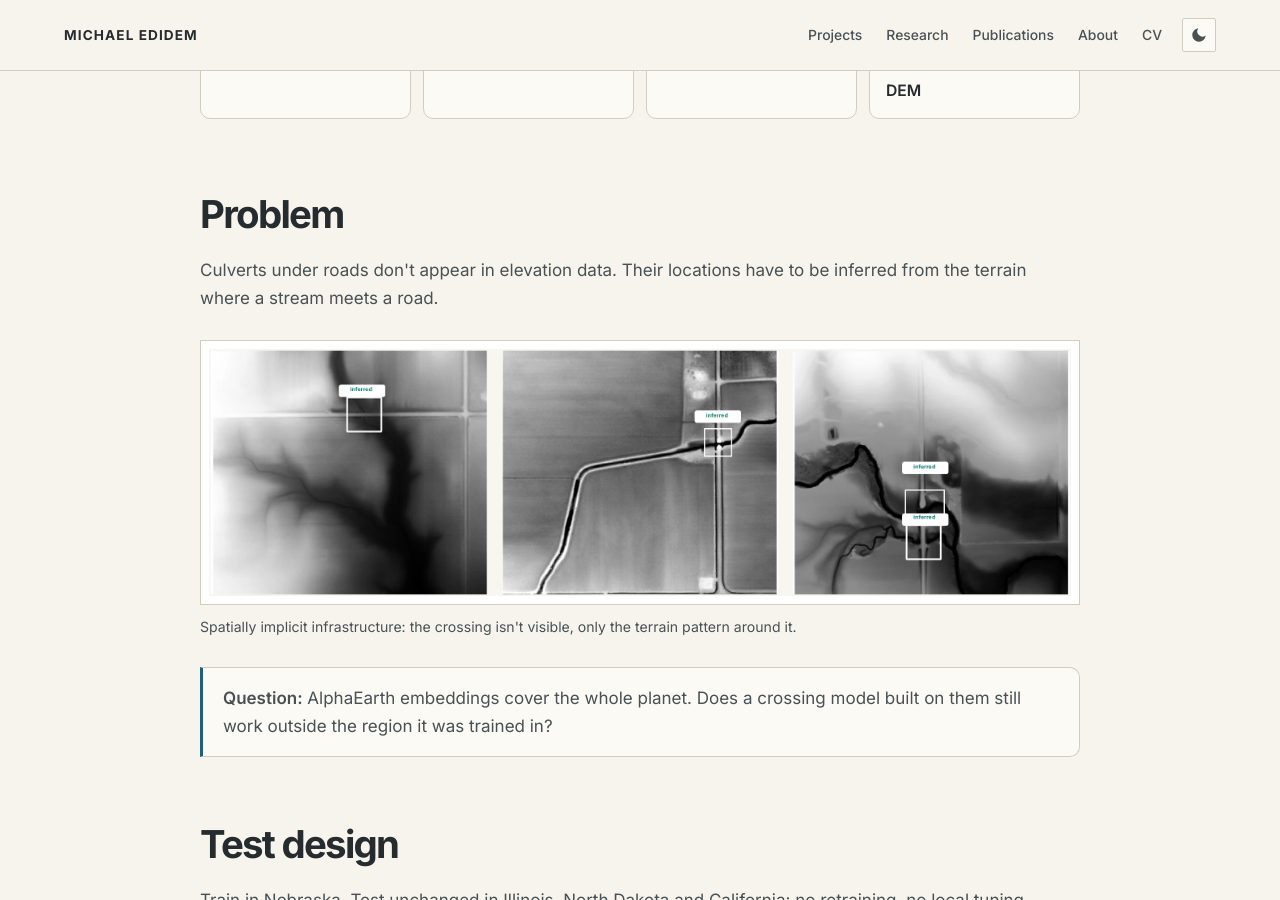
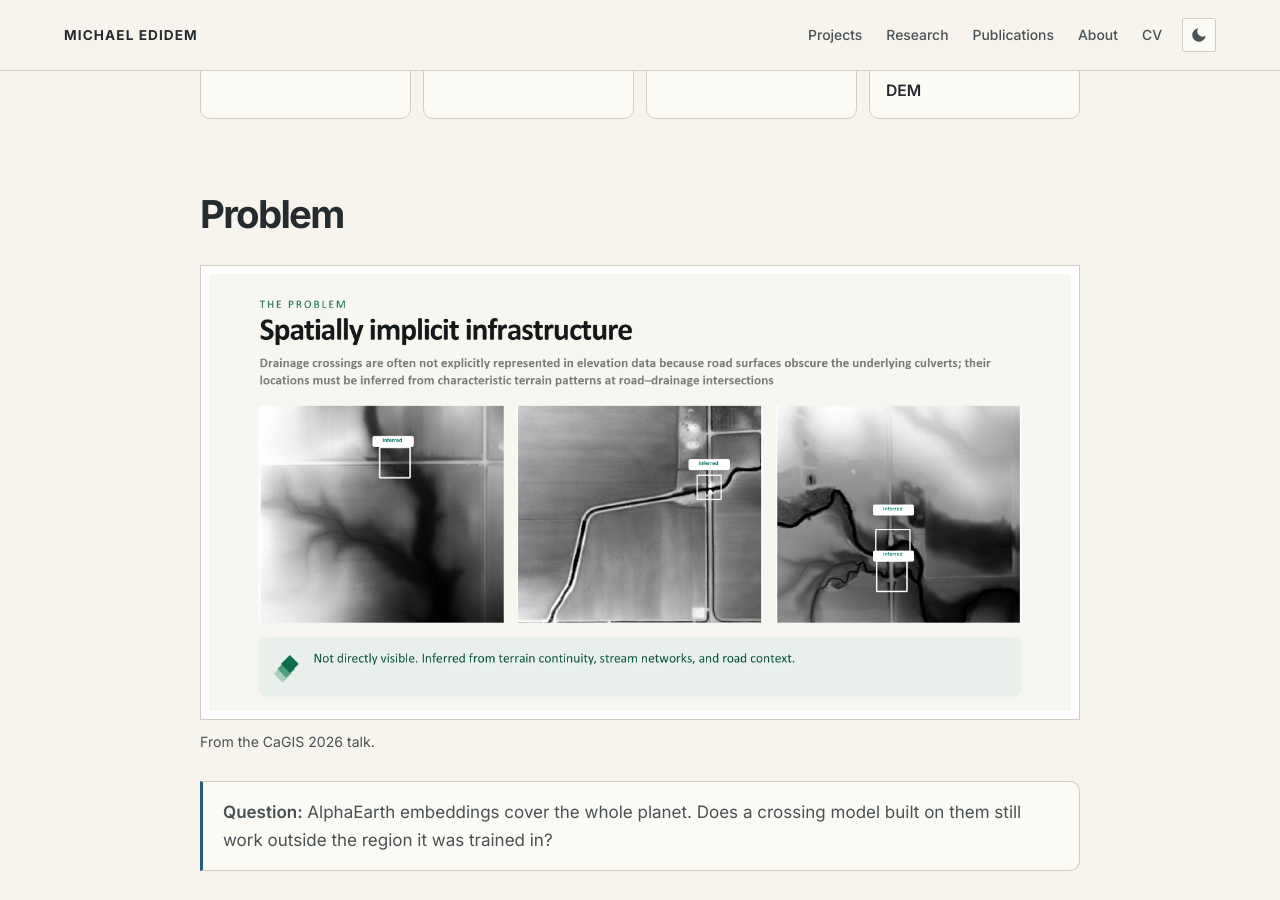
Before and after one commit to mikedidem/medidem, a Jekyll site: the page built from _pages/projects/foundation-model-transfer.html, in a window 1280 px wide and 900 px high, scrolled down 687 px. Built offline with Jekyll 4.4.1, drawn with Linux system fonts in a browser that asks for light colours.

Commit message:
Use full CaGIS problem slide on transferability page

```diff
--- a/_pages/projects/foundation-model-transfer.html
+++ b/_pages/projects/foundation-model-transfer.html
@@ -24,10 +24,9 @@ description: "Do models built on AlphaEarth foundation-model embeddings still fi
   <div class="container prose">
 
     <h2>Problem</h2>
-    <p>Culverts under roads don't appear in elevation data. Their locations have to be inferred from the terrain where a stream meets a road.</p>
     <figure>
-      <img src="{{ '/images/projects/drainage-context.webp' | relative_url }}" alt="Three LiDAR elevation tiles with inferred drainage crossings marked where stream channels meet roads." width="2132" height="612" loading="lazy">
-      <figcaption>Spatially implicit infrastructure: the crossing isn't visible, only the terrain pattern around it.</figcaption>
+      <img src="{{ '/images/projects/drainage-problem-slide.webp' | relative_url }}" alt="Spatially implicit infrastructure: drainage crossings are often not represented in elevation data because road surfaces hide the culverts, so their locations must be inferred from terrain patterns at road-drainage intersections. Three LiDAR elevation tiles show inferred crossings." width="2880" height="1460" loading="lazy">
+      <figcaption>From the CaGIS 2026 talk.</figcaption>
     </figure>
     <div class="callout"><p><strong>Question:</strong> AlphaEarth embeddings cover the whole planet. Does a crossing model built on them still work outside the region it was trained in?</p></div>
 
```
Also changed, not shown: images/projects/drainage-problem-slide.webp (added).
